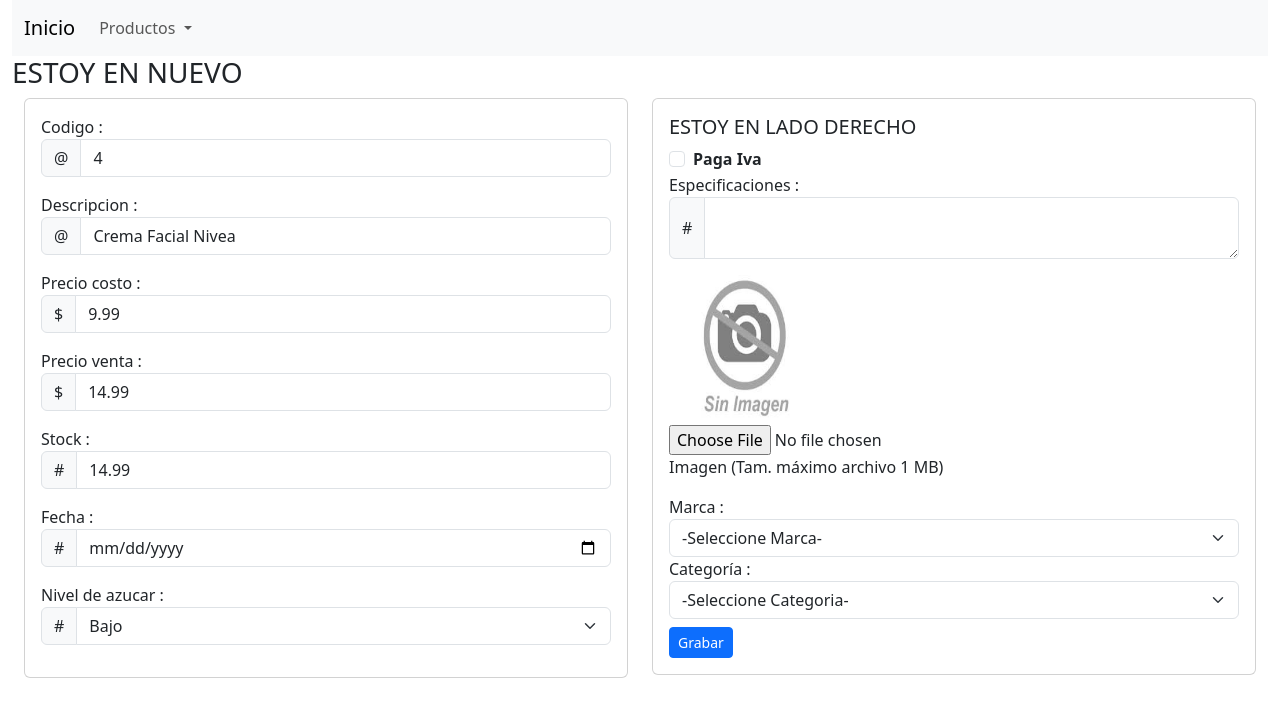
After one commit to MarcoBonillaY/proyectoSuper, a PHP site: page /view/proeditar.php?pro_id=4 in a window 1280 px wide. The commit adds this page. Shown: the top 717 px of the page. Run offline with PHP 8.4, Linux system fonts and the light colour scheme; data comes from the database, SQL or seed files in the repository; some libraries are stand-ins or nearby versions.

Commit message:
actualizado

```diff
--- a/funciones/funcionesproductos.php
+++ b/funciones/funcionesproductos.php
@@ -22,7 +22,27 @@ function getAllProductos()
     return null;
   }
 }
-
+// RETORNA UN REGISTRO
+function getProductoById($idbusca)
+{
+  try {
+    $sql = "SELECT * FROM tab_productos
+          WHERE pro_id=:ppro_id";
+    $conexion = conectaBaseDatos();
+    $stmt = $conexion->prepare($sql);
+    $stmt->bindparam(":ppro_id", $idbusca);
+    $stmt->execute();
+    if ($stmt->rowCount() > 0) {
+      $registro = $stmt->fetch(PDO::FETCH_ASSOC);
+      return $registro;
+    } else {
+      return null;
+    }
+  } catch (PDOException $e) {
+    echo $e->getMessage();
+    return null;
+  }
+}
 function insertProducto($pro_id,$pro_descripcion, $pro_precio_c,$pro_precio_v,
 $pro_stock,$pro_fecha_elab,$pro_nivel_azucar, $pro_aplica_iva,
 $pro_especifica, $pro_imagen, $marca_id, $catego_id )
--- a/view/crudproductos.php
+++ b/view/crudproductos.php
@@ -66,7 +66,7 @@ include_once "head.php";
           </td>
           <td>
             <a href="#" class="btn btn-sm btn-info">Ver</a>
-            <a href="#" class="btn btn-sm btn-warning">Editar</a>
+            <a href="proeditar.php?pro_id=<?php echo $row['pro_id'];?>" type="button"  class="btn btn-sm btn-warning">Editar</a>
             <a href="#" class="btn btn-sm btn-danger">Eliminar</a>
           </td>
         </tr>
--- a/view/nuevoproducto.php
+++ /dev/null
@@ -1 +0,0 @@
-<h3>AQUI NUEVO PRODUCTO</h3>
--- /dev/null
+++ b/view/proeditar.php
@@ -0,0 +1,244 @@
+<?php
+include_once "head.php";
+?>
+
+<?php
+include_once "../funciones/funcionesmarca.php";
+include_once "../funciones/funcionescategoria.php";
+include_once "../funciones/funcionesproductos.php";
+
+
+if(isset($_GET['pro_id'])){
+    $pro_id=$_GET['pro_id'];
+    $datosPro=getProductoById($pro_id);
+}
+
+if (isset($_POST['btnGrabar'])) {
+  $pro_id = $_POST['txtCodigo'];
+  $pro_descripcion = $_POST['txtDesc'];
+  $pro_precio_c = $_POST['txtPrecioC'];
+  $pro_precio_v = $_POST['txtPrecioV'];
+  $pro_stock = $_POST['txtStock'];
+  $pro_fecha_elab = $_POST['txtFechaElab'];
+  $pro_nivel_azucar = $_POST['cboNivelAzucar'];
+  $pro_aplica_iva = 0;
+  if (isset($_POST["chkPagaIva"])) {
+    $pro_aplica_iva = 1;
+  }
+  $pro_especifica = $_POST['txtEspecifica'];
+
+  //*******************/
+  $imgFile = $_FILES['imguser']['name'];
+  $tmp_dir = $_FILES['imguser']['tmp_name'];
+  $imgSize = $_FILES['imguser']['size'];
+  $upload_dir = '../imagenes/';
+
+  if (empty($imgFile)) {
+    $pro_imagen = "sinimagen.jpeg";
+    move_uploaded_file($tmp_dir, $upload_dir . $pro_imagen);
+  } else {
+    $imgExt = strtolower(pathinfo($imgFile, PATHINFO_EXTENSION));
+    $valid_extensions = array('jpeg', 'jpg', 'gif');
+
+    $numero = rand(1000, 9999);
+    $pro_imagen =  $numero . "." . $imgExt;
+
+    if (in_array($imgExt, $valid_extensions)) {
+      // Check file size '1MB'
+      if ($imgSize < 1000000) {
+        move_uploaded_file($tmp_dir, $upload_dir . $pro_imagen);
+      } else {
+        $error[] = "Atención, su archivo es muy grande, debe ser menor a 100 KB";
+      }
+    } else {
+      $error[] = "Lo siento, JPG, JPEG, PNG & GIF formatos de archivo permitidos";
+    }
+  }
+
+  //*******************/
+  $marca_id = $_POST['cboMarcas'];
+  $catego_id = $_POST['cboCategorias'];
+
+  if (insertProducto(
+    $pro_id,
+    $pro_descripcion,
+    $pro_precio_c,
+    $pro_precio_v,
+    $pro_stock,
+    $pro_fecha_elab,
+    $pro_nivel_azucar,
+    $pro_aplica_iva,
+    $pro_especifica,
+    $pro_imagen,
+    $marca_id,
+    $catego_id
+  ) == true) {
+    ?>
+
+    <script>
+      Swal.fire(
+  'Good job!',
+  'You clicked the button!',
+  'success'
+)
+    </script>
+
+  <?php } else { echo 'no'; ?>
+
+    <script>
+      Swal.fire({
+  icon: 'error',
+  title: 'Oops...',
+  text: 'Something went wrong!',
+  footer: '<a href="">Why do I have this issue?</a>'
+})
+    </script>
+
+<?php
+  }
+}
+
+?>
+
+
+
+
+<h3>ESTOY EN NUEVO</h3>
+
+<div class="container-fluid">
+  <form method="post" enctype="multipart/form-data">
+    <div class="row">
+      <div class="col-6">
+        <div class="card card-primary">
+          <div class="card-body">
+            <label>Codigo :</label>
+            <div class="input-group mb-3">
+              <span class="input-group-text" id="basic-addon1">@</span>
+              <input type="text" name="txtCodigo" id="txtCodigoId" value="<?php echo $datosPro['pro_id'];?>" readonly  class="form-control" placeholder="Codigo">
+            </div>
+
+            <label>Descripcion :</label>
+            <div class="input-group mb-3">
+              <span class="input-group-text" id="basic-addon1">@</span>
+              <input type="text" name="txtDesc" value="<?php echo $datosPro['pro_descripcion'];?>" class="form-control" placeholder="Codigo">
+            </div>
+
+            <label>Precio costo :</label>
+            <div class="input-group mb-3">
+              <span class="input-group-text" id="basic-addon1">$</span>
+              <input type="number" name="txtPrecioC" value="<?php echo $datosPro['pro_precio_c'];?>" class="form-control" maxlength="10">
+            </div>
+
+            <label>Precio venta :</label>
+            <div class="input-group mb-3">
+              <span class="input-group-text" id="basic-addon1">$</span>
+              <input type="number" name="txtPrecioV" value="<?php echo $datosPro['pro_precio_v'];?>" class="form-control">
+            </div>
+
+            <label>Stock :</label>
+            <div class="input-group mb-3">
+              <span class="input-group-text" id="basic-addon1">#</span>
+              <input type="number" name="txtStock"  value="<?php echo $datosPro['pro_precio_v'];?>" class="form-control">
+            </div>
+
+            <label>Fecha  :</label>
+            <div class="input-group mb-3">
+              <span class="input-group-text" id="basic-addon1">#</span>
+              <input type="date" name="txtFechaElab"  value="<?php echo $datosPro['pro_precio_v'];?>" class="form-control">
+            </div>
+
+            <label>Nivel de azucar :</label>
+            <div class="input-group mb-3">
+              <span class="input-group-text" id="basic-addon1">#</span>
+              <select name="cboNivelAzucar" class="form-select">
+                <option value="B" <?php if($datosPro['pro_nivel_azucar']=="B") echo "selected";?> >Bajo</option>
+                <option value="M"<?php if($datosPro['pro_nivel_azucar']=="M") echo "selected";?> >Medio</option>
+                <option value="A"<?php if($datosPro['pro_nivel_azucar']=="A") echo "selected";?> >Alto</option>
+                <option value="N" <?php if($datosPro['pro_nivel_azucar']=="N") echo "selected";?>>Ninguno</option>
+              </select>
+            </div>
+          </div>
+        </div>
+      </div>
+      <div class="col-6">
+        <div class="card card-primary">
+          <div class="card-body">
+            <h5>ESTOY EN LADO DERECHO</h5>
+            <div class="form-check">
+              <input name="chkPagaIva" class="form-check-input" type="checkbox">
+              <label class="form-check-label"><strong>Paga Iva</strong></label>
+            </div>
+
+            <label>Especificaciones :</label>
+            <div class="input-group mb-3">
+              <span class="input-group-text" id="basic-addon1">#</span>
+              <textarea name="txtEspecifica" class="form-control"></textarea>
+            </div>
+            <!-- imagen -->
+            <div class="input-group">
+              <p>
+                <img src="../imagenes/sinimagen.jpeg" id="imguserId" class="img-circle" height="150" width="150" />
+                <input class="input-group" type="file" name="imguser" id="fotoId" onchange="previewFoto()" accept="image/*">
+                <label for="ejemplo_archivo_1">Imagen (Tam. máximo archivo
+                  1 MB)</label>
+              </p>
+            </div>
+            <!-- fin imagen -->
+            <?php
+            $marcas = getAllMarcas();
+            ?>
+            <label>Marca :</label>
+            <select class="form-select" name="cboMarcas" required>
+              <option value="">-Seleccione Marca-</option>
+              <?php
+              if ($marcas != null) {
+                foreach ($marcas as $indice => $rowm) {
+              ?>
+                  <option value="<?php echo $rowm['marca_id']; ?>"><?php echo $rowm['marca_descripcion']; ?></option>
+              <?php
+                }
+              }
+              ?>
+            </select>
+            <!--  -->
+            <?php
+            $categorias = getAllCategorias();
+            ?>
+            <label>Categoría :</label>
+            <select class="form-select" name="cboCategorias" required>
+              <option value="">-Seleccione Categoria-</option>
+              <?php
+              if ($categorias != null) {
+                foreach ($categorias as $indice => $rowc) {
+              ?>
+                  <option value="<?php echo $rowc['catego_id']; ?>"><?php echo $rowc['catego_descripcion']; ?></option>
+              <?php
+                }
+              }
+              ?>
+            </select>
+            <!--  -->
+            <button type="submit" name="btnGrabar" class="btn btn-primary btn-sm mt-2">Grabar</button>
+          </div>
+        </div>
+      </div>
+    </div>
+  </form>
+</div>
+<script>
+  function previewFoto() {
+    var input = document.getElementById("fotoId");
+    var fReader = new FileReader();
+    fReader.readAsDataURL(input.files[0]);
+    fReader.onloadend = function(event) {
+      var img = document.getElementById("imguserId");
+      img.src = event.target.result;
+
+    }
+  }
+</script>
+
+
+<?php
+include_once "footer.php";
+?>
```
